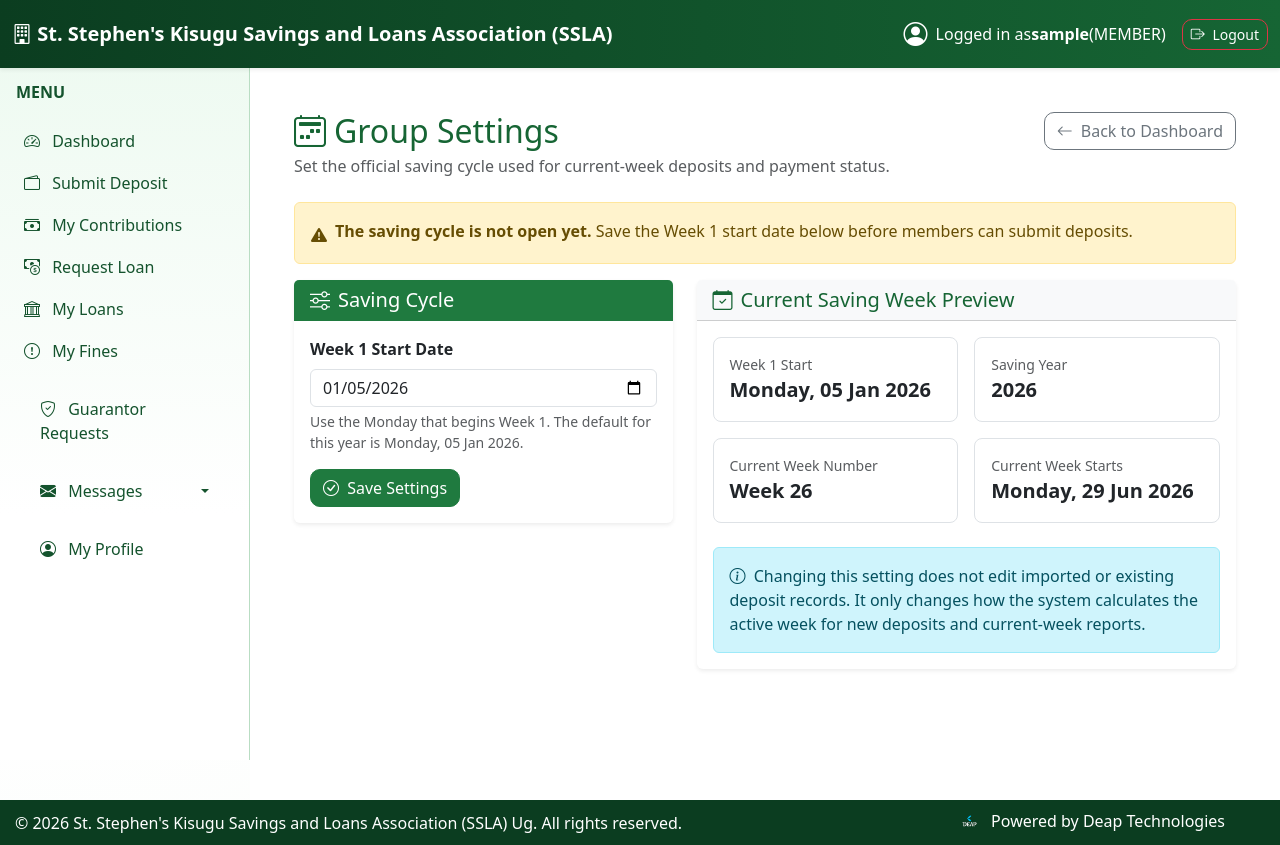
After one commit to MarcDemo/kisugusacco, a Django app: page /group-settings/ in a window 1280 px wide. The commit adds this page. Run offline with Django 5.2, Linux system fonts and the light colour scheme; the visitor is signed in with stand-in values (Sample User, id 1); data that the repository does not hold is empty.

Commit message:
Add group saving cycle settings page

```diff
--- a/groupcore/forms.py
+++ b/groupcore/forms.py
@@ -2,7 +2,7 @@ import re
 
 from django import forms
 
-from .models import MemberProfile
+from .models import GroupSettings, MemberProfile
 
 
 NAME_RE = re.compile(r"^[A-Za-z\s'.-]*$")
@@ -68,3 +68,18 @@ class ProfileForm(PersonalFieldValidationMixin, forms.ModelForm):
             'next_of_kin_name': forms.TextInput(attrs={'data-validate': 'name'}),
             'next_of_kin_contact': forms.TextInput(attrs={'data-validate': 'phone'}),
         }
+
+
+class GroupSettingsForm(forms.ModelForm):
+    class Meta:
+        model = GroupSettings
+        fields = ['week_one_start']
+        widgets = {
+            'week_one_start': forms.DateInput(attrs={'type': 'date', 'class': 'form-control'}),
+        }
+
+    def clean_week_one_start(self):
+        week_one_start = self.cleaned_data['week_one_start']
+        if week_one_start.weekday() != 0:
+            raise forms.ValidationError('Week 1 start must be a Monday.')
+        return week_one_start
--- a/groupcore/templates/groupcore/chairman_dashboard.html
+++ b/groupcore/templates/groupcore/chairman_dashboard.html
@@ -137,6 +137,11 @@
       <a href="{% url 'chairman_expenditure_report' %}" class="btn btn-sm btn-outline-info">
         <i class="bi bi-receipt me-1"></i> Expenditures
       </a>
+      {% if request.user.is_chairman %}
+      <a href="{% url 'group_settings' %}" class="btn btn-sm btn-outline-success">
+        <i class="bi bi-calendar2-week me-1"></i> Group Settings
+      </a>
+      {% endif %}
     </div>
   </div>
 
--- /dev/null
+++ b/groupcore/templates/groupcore/group_settings.html
@@ -0,0 +1,101 @@
+{% extends 'base.html' %}
+
+{% block content %}
+<div class="container py-4">
+  <div class="d-flex justify-content-between align-items-start flex-wrap gap-3 mb-4">
+    <div>
+      <h2 class="mb-1 text-success">
+        <i class="bi bi-calendar2-week me-2"></i>Group Settings
+      </h2>
+      <p class="text-muted mb-0">Set the official saving cycle used for current-week deposits and payment status.</p>
+    </div>
+    <a href="{% url back_url_name %}" class="btn btn-outline-secondary">
+      <i class="bi bi-arrow-left me-1"></i> Back to Dashboard
+    </a>
+  </div>
+
+  {% if not settings_exists %}
+  <div class="alert alert-warning d-flex align-items-start gap-2" role="alert">
+    <i class="bi bi-exclamation-triangle-fill mt-1"></i>
+    <div>
+      <strong>The saving cycle is not open yet.</strong>
+      Save the Week 1 start date below before members can submit deposits.
+    </div>
+  </div>
+  {% endif %}
+
+  <div class="row g-4">
+    <div class="col-lg-5">
+      <div class="card shadow-sm border-0">
+        <div class="card-header bg-success text-white">
+          <h5 class="mb-0"><i class="bi bi-sliders me-2"></i>Saving Cycle</h5>
+        </div>
+        <div class="card-body">
+          <form method="post" novalidate>
+            {% csrf_token %}
+            <div class="mb-3">
+              <label for="{{ form.week_one_start.id_for_label }}" class="form-label fw-semibold">Week 1 Start Date</label>
+              {{ form.week_one_start }}
+              {% if form.week_one_start.errors %}
+              <div class="text-danger small mt-1">{{ form.week_one_start.errors|join:", " }}</div>
+              {% endif %}
+              <div class="form-text">
+                Use the Monday that begins Week 1. The default for this year is {{ suggested_week_one_start|date:"l, d M Y" }}.
+              </div>
+            </div>
+
+            {% if form.non_field_errors %}
+            <div class="alert alert-danger py-2">{{ form.non_field_errors|join:", " }}</div>
+            {% endif %}
+
+            <button type="submit" class="btn btn-success">
+              <i class="bi bi-check-circle me-1"></i> Save Settings
+            </button>
+          </form>
+        </div>
+      </div>
+    </div>
+
+    <div class="col-lg-7">
+      <div class="card shadow-sm border-0 h-100">
+        <div class="card-header bg-light">
+          <h5 class="mb-0 text-success"><i class="bi bi-calendar-check me-2"></i>Current Saving Week Preview</h5>
+        </div>
+        <div class="card-body">
+          <div class="row g-3">
+            <div class="col-md-6">
+              <div class="border rounded-3 p-3 h-100">
+                <div class="small text-muted">Week 1 Start</div>
+                <div class="fs-5 fw-bold">{{ saving_week.cycle_start|date:"l, d M Y" }}</div>
+              </div>
+            </div>
+            <div class="col-md-6">
+              <div class="border rounded-3 p-3 h-100">
+                <div class="small text-muted">Saving Year</div>
+                <div class="fs-5 fw-bold">{{ saving_week.saving_year }}</div>
+              </div>
+            </div>
+            <div class="col-md-6">
+              <div class="border rounded-3 p-3 h-100">
+                <div class="small text-muted">Current Week Number</div>
+                <div class="fs-5 fw-bold">Week {{ saving_week.week_number }}</div>
+              </div>
+            </div>
+            <div class="col-md-6">
+              <div class="border rounded-3 p-3 h-100">
+                <div class="small text-muted">Current Week Starts</div>
+                <div class="fs-5 fw-bold">{{ saving_week.week_start|date:"l, d M Y" }}</div>
+              </div>
+            </div>
+          </div>
+
+          <div class="alert alert-info mt-4 mb-0">
+            <i class="bi bi-info-circle me-1"></i>
+            Changing this setting does not edit imported or existing deposit records. It only changes how the system calculates the active week for new deposits and current-week reports.
+          </div>
+        </div>
+      </div>
+    </div>
+  </div>
+</div>
+{% endblock %}
--- a/groupcore/templates/groupcore/treasurer_dashboard.html
+++ b/groupcore/templates/groupcore/treasurer_dashboard.html
@@ -124,6 +124,7 @@
       <a href="{% url 'manage_deposits' %}" class="btn btn-success btn-sm"><i class="bi bi-check-circle-fill me-1"></i> Review Deposits</a>
       <a href="{% url 'manage_fines' %}" class="btn btn-outline-danger btn-sm"><i class="bi bi-exclamation-diamond-fill me-1"></i> Manage Fines</a>
       <a href="{% url 'other_income_list' %}" class="btn btn-outline-primary btn-sm"><i class="bi bi-cash-coin me-1"></i> Other Income</a>
+      <a href="{% url 'group_settings' %}" class="btn btn-outline-success btn-sm"><i class="bi bi-calendar2-week me-1"></i> Group Settings</a>
     </div>
   </div>
 
--- a/groupcore/urls.py
+++ b/groupcore/urls.py
@@ -8,6 +8,7 @@ urlpatterns = [
     path('logout/', views.logout_view, name='logout'),
     path('select-account/', views.select_savings_account, name='select_savings_account'),
     path('register/', views.register_member, name='register'),
+    path('group-settings/', views.group_settings, name='group_settings'),
     path('chairman/dashboard/', views.chairman_dashboard, name='chairman_dashboard'),
     path('vice-chairman/dashboard/', views.vice_chairman_dashboard, name='vice_chairman_dashboard'),
     path('overseer/dashboard/', views.overseer_dashboard, name='overseer_dashboard'),
--- a/groupcore/views.py
+++ b/groupcore/views.py
@@ -3,7 +3,7 @@ from django.contrib.auth import authenticate, login, logout
 from django.contrib import messages
 from django.http import JsonResponse
 from .models import MemberProfile
-from .forms import MemberRegistrationForm
+from .forms import GroupSettingsForm, MemberRegistrationForm
 from django.contrib.auth.decorators import login_required
 from django.http import HttpResponseForbidden
 from deposits.models import DepositSubmission
@@ -16,7 +16,7 @@ from documents.models import Document
 from .forms import ProfileForm
 from groupcore.models import GroupSettings
 from groupcore.reporting import merge_year_options, parse_report_year, years_from_dates
-from groupcore.week_cycle import current_saving_week
+from groupcore.week_cycle import current_saving_week, first_monday_of_year
 from datetime import date
 from loans.models import LoanRequest
 from decimal import Decimal
@@ -56,6 +56,10 @@ def _loan_interest_total(queryset):
 
 def _is_leadership(user):
     return user.is_chairman() or user.is_vice_chairman() or user.is_overseer()
+
+
+def _can_manage_group_settings(user):
+    return user.is_superuser or user.is_treasurer() or user.is_chairman()
 
 
 FUND_SOURCE_TO_TOTAL_KEY = {
@@ -292,6 +296,41 @@ def register_member(request):
     return render(request, 'groupcore/register.html', {'form': form})
 
 
+@login_required
+def group_settings(request):
+    if not _can_manage_group_settings(request.user):
+        messages.error(request, "Access denied.")
+        return redirect('member_dashboard')
+
+    today = timezone.localdate()
+    settings = GroupSettings.get_active()
+    suggested_week_one_start = first_monday_of_year(today.year)
+    display_settings = settings or GroupSettings(week_one_start=suggested_week_one_start)
+
+    if request.method == 'POST':
+        form = GroupSettingsForm(request.POST, instance=settings)
+        if form.is_valid():
+            form.save()
+            messages.success(request, "Group saving-cycle settings have been saved.")
+            return redirect('group_settings')
+    else:
+        form = GroupSettingsForm(instance=display_settings)
+
+    saving_week = current_saving_week(display_settings.week_one_start, today)
+    if request.user.is_treasurer():
+        back_url_name = 'treasurer_dashboard'
+    elif request.user.is_chairman():
+        back_url_name = 'chairman_dashboard'
+    else:
+        back_url_name = 'home'
+
+    return render(request, 'groupcore/group_settings.html', {
+        'form': form,
+        'settings_exists': settings is not None,
+        'suggested_week_one_start': suggested_week_one_start,
+        'saving_week': saving_week,
+        'back_url_name': back_url_name,
+    })
 
 
 @login_required
@@ -502,12 +541,12 @@ def mobilizer_dashboard(request):
         messages.error(request, "Access denied.")
         return redirect('login')
 
-    settings = GroupSettings.objects.first()
+    settings = GroupSettings.get_active()
     if not settings:
-        messages.error(request, "Group starting week is not set.")
+        messages.error(request, "The saving cycle has not been opened yet. Please contact the Treasurer.")
         return redirect('home')
 
-    saving_week = current_saving_week(settings.week_one_start, date.today())
+    saving_week = current_saving_week(settings.week_one_start, timezone.localdate())
     current_week_start = saving_week.week_start
 
     members = MemberProfile.objects.filter(is_superuser=False)
@@ -593,10 +632,10 @@ def chairman_dashboard(request):
     ]
 
     # Weekly payment data for chart
-    settings = GroupSettings.objects.first()
+    settings = GroupSettings.get_active()
     weekly_status = {"paid": 0, "unpaid": 0}
     if settings:
-        saving_week = current_saving_week(settings.week_one_start, date.today())
+        saving_week = current_saving_week(settings.week_one_start, timezone.localdate())
         current_week_start = saving_week.week_start
 
         for member in MemberProfile.objects.filter(is_superuser=False):
--- a/groupcore/week_cycle.py
+++ b/groupcore/week_cycle.py
@@ -13,6 +13,10 @@ class SavingWeek:
 def _first_matching_weekday_on_or_after(start_day, weekday):
     days_until_weekday = (weekday - start_day.weekday()) % 7
     return start_day + timedelta(days=days_until_weekday)
+
+
+def first_monday_of_year(year):
+    return _first_matching_weekday_on_or_after(date(year, 1, 1), 0)
 
 
 def current_saving_week(week_one_start, today=None):
--- a/templates/base.html
+++ b/templates/base.html
@@ -910,6 +910,11 @@
             </a>
           </li>
           <li class="nav-item">
+            <a class="nav-link {% if request.resolver_match.url_name == 'group_settings' %}active{% endif %}" href="{% url 'group_settings' %}">
+              <i class="bi bi-calendar2-week me-2"></i> Group Settings
+            </a>
+          </li>
+          <li class="nav-item">
             <a class="nav-link {% if request.resolver_match.url_name == 'list_assets' %}active{% endif %}" href="{% url 'list_assets' %}">
               <i class="bi bi-box-seam me-2"></i> View Assets
             </a>
@@ -938,6 +943,11 @@
           <li class="nav-item">
             <a class="nav-link {% if request.resolver_match.url_name == 'manage_users' or request.resolver_match.url_name == 'user_detail' or request.resolver_match.url_name == 'edit_user' %}active{% endif %}" href="{% url 'manage_users' %}">
               <i class="bi bi-person-gear me-2"></i> Manage Users
+            </a>
+          </li>
+          <li class="nav-item">
+            <a class="nav-link {% if request.resolver_match.url_name == 'group_settings' %}active{% endif %}" href="{% url 'group_settings' %}">
+              <i class="bi bi-calendar2-week me-2"></i> Group Settings
             </a>
           </li>
           {% endif %}
```
Also changed, not shown: chairman/views.py (+7 -3 lines), deposits/views.py (+15 -9 lines), groupcore/admin.py (+8 -1 lines), groupcore/models.py (+17 -0 lines), groupcore/tests.py (+92 -2 lines).
